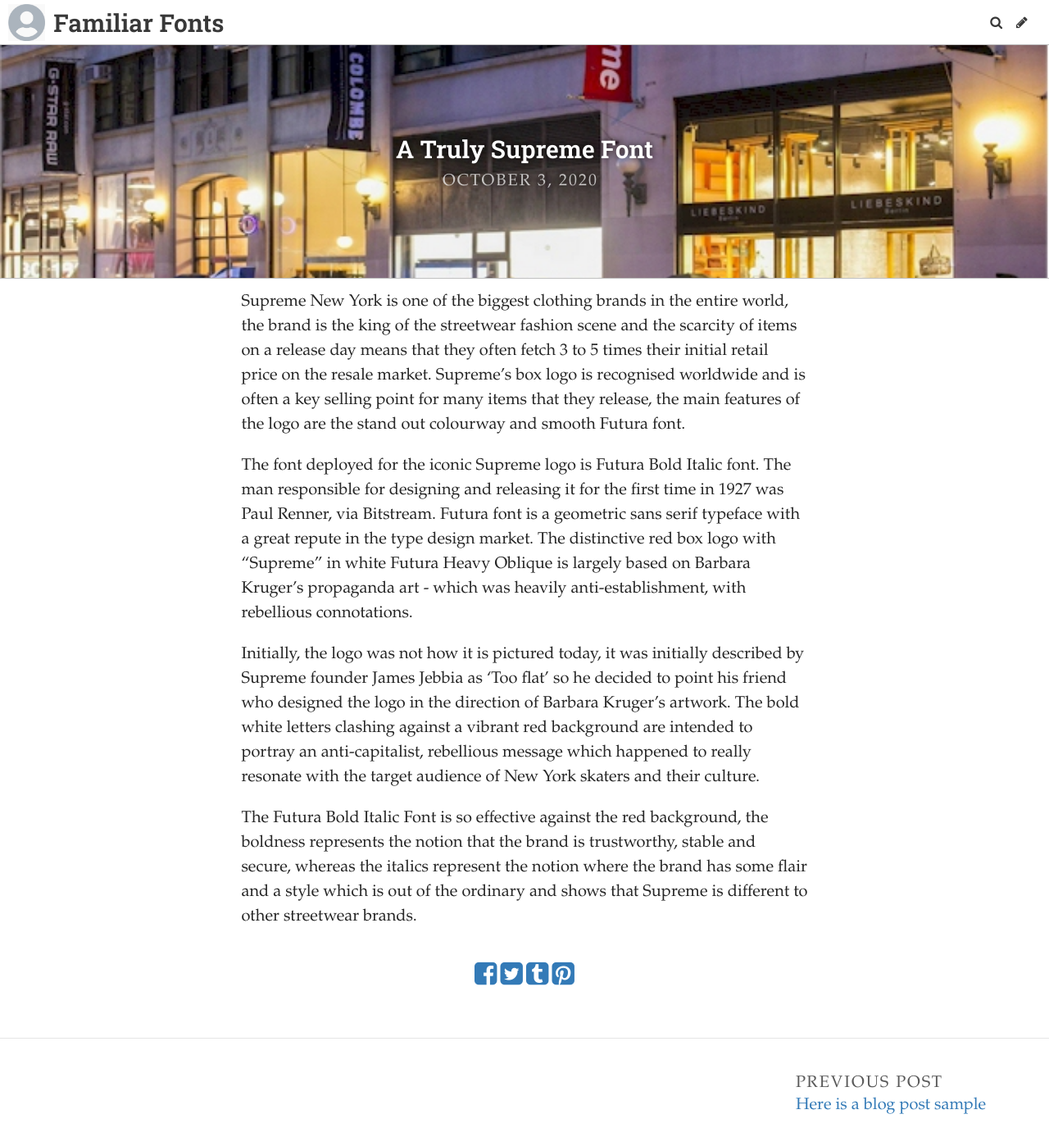
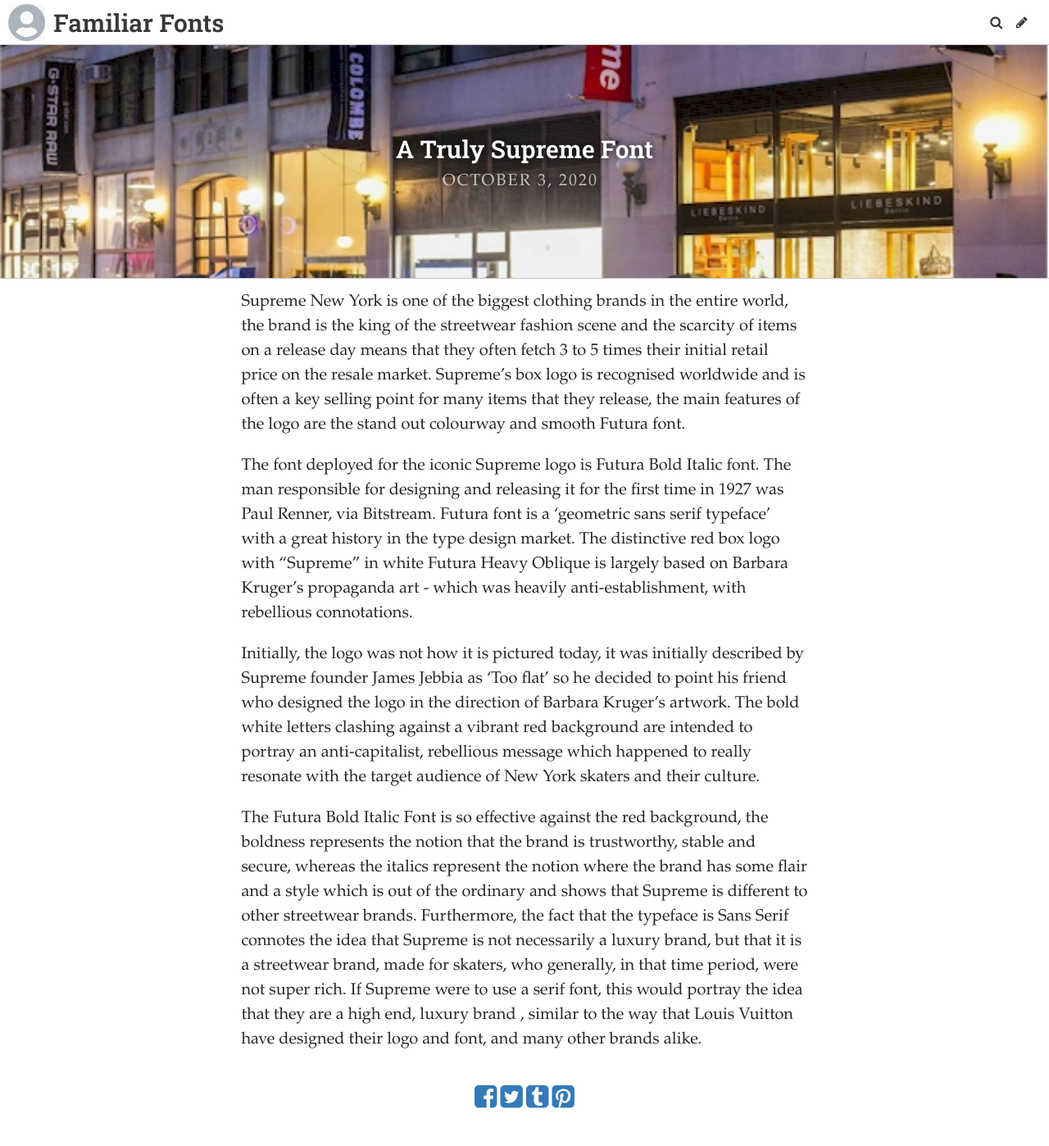
Before and after one commit to lloydcanfield/Letters-By-Lloyd, a Jekyll site: the page built from _posts/2020-10-03-a-truly-supreme-font.md, in a window 1280 px wide and 1400 px high. Shown: the whole window at 82% size. Built offline with Jekyll 4.4.1, drawn with Linux system fonts in a browser that asks for light colours; some web fonts are replaced.

Commit message:
Update Post “2020-10-03-a-truly-supreme-font”

```diff
--- a/_posts/2020-10-03-a-truly-supreme-font.md
+++ b/_posts/2020-10-03-a-truly-supreme-font.md
@@ -8,8 +8,8 @@
 ---
 Supreme New York is one of the biggest clothing brands in the entire world, the brand is the king of the streetwear fashion scene and the scarcity of items on a release day means that they often fetch 3 to 5 times their initial retail price on the resale market. Supreme's box logo is recognised worldwide and is often a key selling point for many items that they release, the main features of the logo are the stand out colourway and smooth Futura font.
 
-The font deployed for the iconic Supreme logo is Futura Bold Italic font. The man responsible for designing and releasing it for the first time in 1927 was Paul Renner, via Bitstream. Futura font is a [](https://thefontsmagazine.com/font/category/geometric/)geometric sans serif typeface with a great repute in the type design market. The distinctive red box logo with "Supreme" in white [](https://en.wikipedia.org/wiki/Futura_(typeface) "Futura (typeface)")Futura Heavy Oblique is largely based on [](https://en.wikipedia.org/wiki/Barbara_Kruger "Barbara Kruger")Barbara Kruger's propaganda art - which was heavily anti-establishment, with rebellious connotations.
+The font deployed for the iconic Supreme logo is Futura Bold Italic font. The man responsible for designing and releasing it for the first time in 1927 was Paul Renner, via Bitstream. Futura font is a [](https://thefontsmagazine.com/font/category/geometric/)'geometric sans serif typeface' with a great history in the type design market. The distinctive red box logo with "Supreme" in white [](https://en.wikipedia.org/wiki/Futura_(typeface) "Futura (typeface)")Futura Heavy Oblique is largely based on [](https://en.wikipedia.org/wiki/Barbara_Kruger "Barbara Kruger")Barbara Kruger's propaganda art - which was heavily anti-establishment, with rebellious connotations.
 
 Initially, the logo was not how it is pictured today, it was initially described by Supreme founder James Jebbia as 'Too flat' so he decided to point his friend who designed the logo in the direction of Barbara Kruger's artwork. The bold white letters clashing against a vibrant red background are intended to portray an anti-capitalist, rebellious message which happened to really resonate with the target audience of New York skaters and their culture.
 
-The Futura Bold Italic Font is so effective against the red background, the boldness represents the notion that the brand is trustworthy, stable and secure, whereas the italics represent the notion where the brand has some flair and a style which is out of the ordinary and shows that Supreme is different to other streetwear brands.
+The Futura Bold Italic Font is so effective against the red background, the boldness represents the notion that the brand is trustworthy, stable and secure, whereas the italics represent the notion where the brand has some flair and a style which is out of the ordinary and shows that Supreme is different to other streetwear brands. Furthermore, the fact that the typeface is Sans Serif connotes the idea that Supreme is not necessarily a luxury brand, but that it is a streetwear brand, made for skaters, who generally, in that time period, were not super rich. If Supreme were to use a serif font, this would portray the idea that they are a high end, luxury brand , similar to the way that Louis Vuitton have designed their logo and font, and many other brands alike.
```
